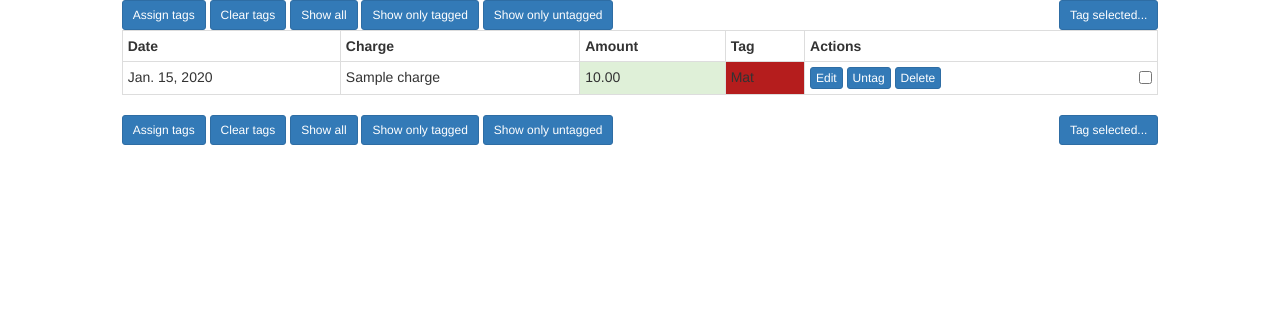
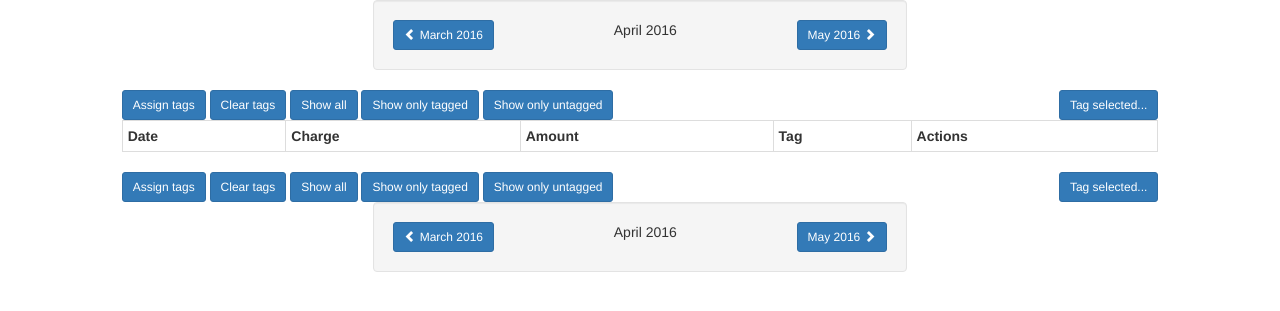
Before and after one commit to chfr/utgifter, a Django app: page /charges/ in a window 1280 px wide. Shown: the part 72-383 px from the top of the page. Run offline with Django 3.2, Linux system fonts and the light colour scheme; a user stored in the database is signed in; data comes from the database, SQL or seed files in the repository; tables that the repository leaves empty hold one stand-in row (values such as "Sample post"); lists and menus that the app fills with data are empty; some libraries are stand-ins or nearby versions.

Commit message:
Finished the month filtering/paging for the charges view

```diff
--- a/utgifter/templates/utgifter/charges.html
+++ b/utgifter/templates/utgifter/charges.html
@@ -1,4 +1,6 @@
 {% extends 'utgifter/master_layout.html' %}
+
+{% load tags %}
 
 {%  block pagetitle  %} Charges {% endblock %}
 
@@ -107,12 +109,6 @@
         var checkedBoxes = $('input[type="checkbox"]:checked');
         checkedBoxes.prop("checked", false);
     }
-
-
-
-
-
-
 </script>
 {% endblock %}
 
@@ -122,26 +118,47 @@
     </header>
     <nav>
     </nav>
-    <section id="content" class="col-md-10 col-md-offset-1">
+    <section id="content">
+        <div class="col-md-10 col-md-offset-1">
+            <div class="row">
+                <div class="text-center well col-md-6 col-md-offset-3">
+                    <a href="{% url 'charges' prev_month.year prev_month.month %}/{{ display }}">
+                        <button class="btn btn-primary btn-sm pull-left">
+                            <span class="glyphicon glyphicon-chevron-left"></span>
+                            {{ prev_month.month|month_name }} {{ prev_month.year }}
+                        </button>
+                    </a>
+                    <span>{{ cur_month.month|month_name }} {{ cur_month.year }}</span>
+                    <a href="{% url 'charges' next_month.year next_month.month %}/{{ display }}">
+                        <button class="btn btn-primary btn-sm pull-right">
+                            {{ next_month.month|month_name }} {{ next_month.year }}
+                            <span class="glyphicon glyphicon-chevron-right"></span></button>
+                    </a>
+                </div>
+            </div>
+            <div class="row">
+                <div class="col-md-12">
                     <a href="{% url 'assign_charge_tags' %}">
                         <button class="btn btn-primary btn-sm">Assign tags</button>
                     </a>
                     <a href="{% url 'clear_charge_tags' %}">
                         <button class="btn btn-primary btn-sm">Clear tags</button>
                     </a>
-        <a href="{% url 'charges' %}">
+                    <a href="{% url 'charges' cur_month.year cur_month.month %}">
                         <button class="btn btn-primary btn-sm">Show all</button>
                     </a>
-        <a href="{% url 'charges' 'tagged' %}">
+                    <a href="{% url 'charges' cur_month.year cur_month.month 'tagged' %}">
                         <button class="btn btn-primary btn-sm">Show only tagged</button>
                     </a>
-        <a href="{% url 'charges' 'untagged' %}">
+                    <a href="{% url 'charges' cur_month.year cur_month.month 'untagged' %}">
                         <button class="btn btn-primary btn-sm">Show only untagged</button>
                     </a>
 
                     <button class="btn btn-primary btn-sm pull-right tagSelectedButton" onclick="tagSelectedCharges();">
                         Tag selected...
                     </button>
+                </div>
+            </div>
 
             <table class="table table-bordered table-condensed table-hover">
                 <tr>
@@ -187,26 +204,46 @@
 
             </table>
 
+            <div class="row">
+                <div class="col-md-12">
                     <a href="{% url 'assign_charge_tags' %}">
                         <button class="btn btn-primary btn-sm">Assign tags</button>
                     </a>
                     <a href="{% url 'clear_charge_tags' %}">
                         <button class="btn btn-primary btn-sm">Clear tags</button>
                     </a>
-        <a href="{% url 'charges' %}">
+                    <a href="{% url 'charges' cur_month.year cur_month.month %}">
                         <button class="btn btn-primary btn-sm">Show all</button>
                     </a>
-        <a href="{% url 'charges' 'tagged' %}">
+                    <a href="{% url 'charges' cur_month.year cur_month.month 'tagged' %}">
                         <button class="btn btn-primary btn-sm">Show only tagged</button>
                     </a>
-        <a href="{% url 'charges' 'untagged' %}">
+                    <a href="{% url 'charges' cur_month.year cur_month.month 'untagged' %}">
                         <button class="btn btn-primary btn-sm">Show only untagged</button>
                     </a>
 
                     <button class="btn btn-primary btn-sm pull-right tagSelectedButton" onclick="tagSelectedCharges();">
                         Tag selected...
                     </button>
-
+                </div>
+            </div>
+            <div class="row">
+                <div class="text-center well col-md-6 col-md-offset-3">
+                    <a href="{% url 'charges' prev_month.year prev_month.month %}/{{ display }}">
+                        <button class="btn btn-primary btn-sm pull-left">
+                            <span class="glyphicon glyphicon-chevron-left"></span>
+                            {{ prev_month.month|month_name }} {{ prev_month.year }}
+                        </button>
+                    </a>
+                    <span>{{ cur_month.month|month_name }} {{ cur_month.year }}</span>
+                    <a href="{% url 'charges' next_month.year next_month.month %}/{{ display }}">
+                        <button class="btn btn-primary btn-sm pull-right">
+                            {{ next_month.month|month_name }} {{ next_month.year }}
+                            <span class="glyphicon glyphicon-chevron-right"></span></button>
+                    </a>
+                </div>
+            </div>
+        </div>
     </section>
     <aside>
     </aside>
--- /dev/null
+++ b/utgifter/templatetags/tags.py
@@ -0,0 +1,11 @@
+from datetime import date
+
+from django import template
+
+register = template.Library()
+
+
+@register.filter
+def month_name(month):
+    d = date(2016, month, 1)
+    return d.strftime("%B")
--- a/utgifter/urls.py
+++ b/utgifter/urls.py
@@ -18,7 +18,9 @@ urlpatterns = [
 
     url(r'^import/?$', views.import_charges, name='import_charges'),
     url(r'^charges/?$', views.charges, name='charges'),
-    url(r'^charges/(?P<filter>all|tagged|untagged)/?$', views.charges, name='charges'),
+    url(r'^charges/(?P<year>\d+)/(?P<month>\d+)/?$', views.charges, name='charges'),
+    url(r'^charges/(?P<display>all|tagged|untagged)/?$', views.charges, name='charges'),
+    url(r'^charges/(?P<year>\d+)/(?P<month>\d+)/(?P<display>all|tagged|untagged)/?$', views.charges, name='charges'),
     url(r'^charges/assign/?$', views.assign_charge_tags, name="assign_charge_tags"),
     url(r'^charges/clear/?$', views.clear_charge_tags, name="clear_charge_tags"),
     url(r'^charge/set/?$', views.charge_set_tag, name="charge_set_tag"),
--- a/utgifter/utils.py
+++ b/utgifter/utils.py
@@ -1,4 +1,8 @@
 from datetime import date
+
+
+def sanitize_date(year, month):
+    return sanitize_year(year), sanitize_month(month)
 
 
 # Takes a month number as a string or integer and returns it as an integer.
@@ -25,5 +29,33 @@ def sanitize_month(var):
     return month
 
 
+# Takes a year number as a string or integer and returns it as an integer.
+# Invalid year values return the current year instead.
+def sanitize_year(var):
+    year = 0
+    if year is None:
+        year = 0
+
+    if isinstance(var, str):
+        try:
+            year = int(var)
+        except:
+            year = 0
+    elif isinstance(var, int):
+        year = var
+
+    if year < 0:  # jesus didn't have internet banking
+        year = 0
+
+    if year == 0:
+        year = current_year_number()
+
+    return year
+
+
 def current_month_number():
     return date.today().month
+
+
+def current_year_number():
+    return date.today().year
--- a/utgifter/views.py
+++ b/utgifter/views.py
@@ -1,3 +1,5 @@
+from datetime import date, timedelta
+
 from django.contrib.auth.decorators import login_required
 from django.db.models import Sum
 from django.http import JsonResponse
@@ -7,6 +9,7 @@ from django.views.decorators.csrf import csrf_exempt
 from .charge_parser import parse_nordea
 from .forms import TagForm, MatcherForm
 from .models import Charge, Matcher, Tag, SearchString
+from .utils import sanitize_date
 
 
 @login_required
@@ -41,16 +44,22 @@ def import_charges(request):
 
 
 @login_required
-def charges(request, filter="all"):
-    charges = Charge.objects.filter(user=request.user).order_by("date")
-    if filter == "tagged":
+def charges(request, display="all", year=0, month=0):
+    year, month = sanitize_date(year, month)
+    charges = Charge.objects.filter(user=request.user, date__year=year, date__month=month).order_by("date")
+    if display == "tagged":
         charges = charges.exclude(tag=None)
-    elif filter == "untagged":
+    elif display == "untagged":
         charges = charges.filter(tag=None)
 
     tags = Tag.objects.filter(user=request.user)
 
-    context = {"charges": charges, "tags": tags}
+    cur_month = date(year=year, month=month, day=15)
+    next_month = cur_month + timedelta(days=30)  # will this always work? let's hope!
+    prev_month = cur_month - timedelta(days=30)
+
+    context = {"charges": charges, "tags": tags, "cur_month": cur_month, "prev_month": prev_month,
+               "next_month": next_month, "display": display}
 
     return render(request, 'utgifter/charges.html', context)
 
```
Also changed, not shown: utgifter/tests.py (+13 -1 lines). Lines whose indentation alone changed are shown as unchanged.
